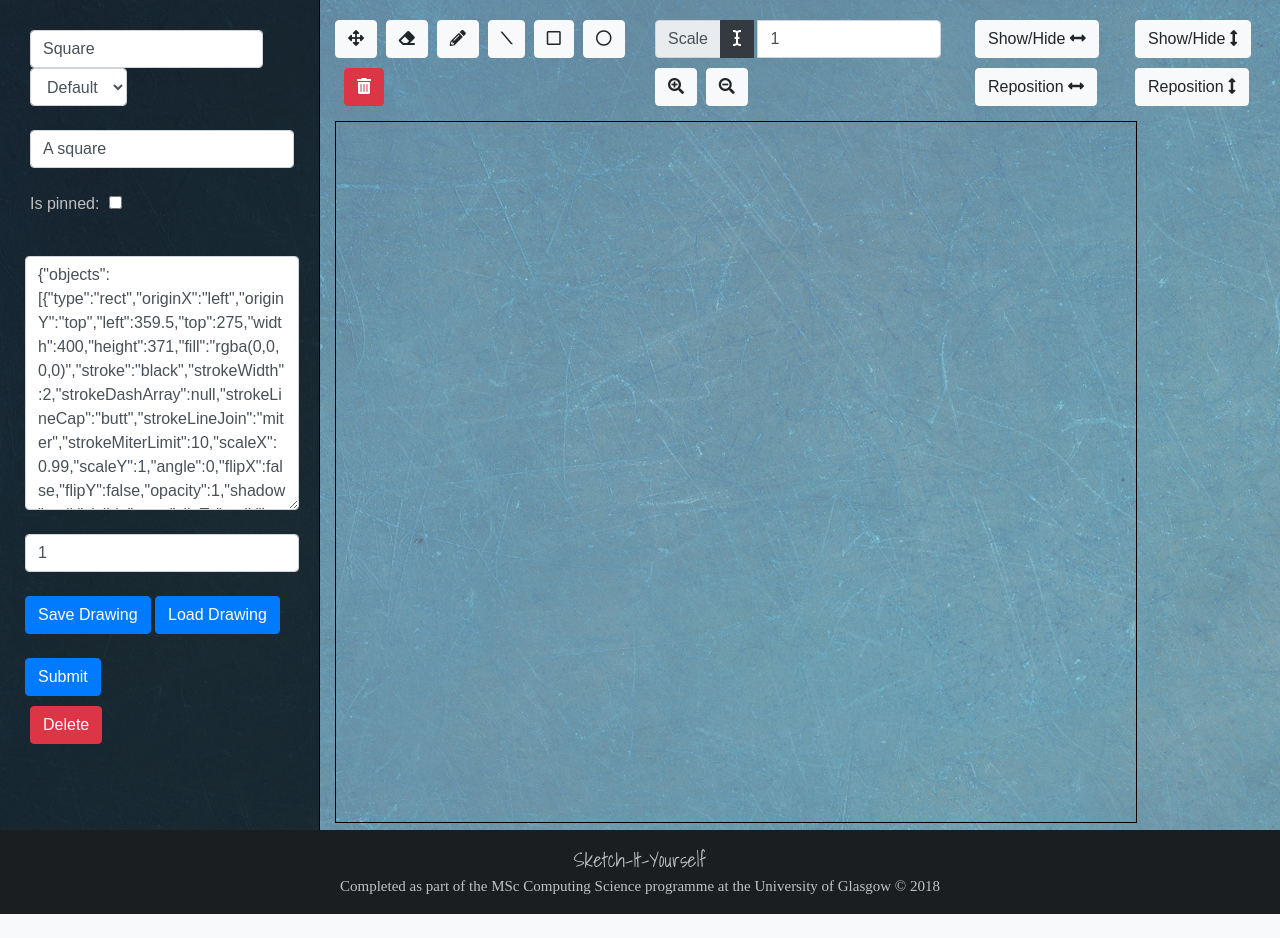
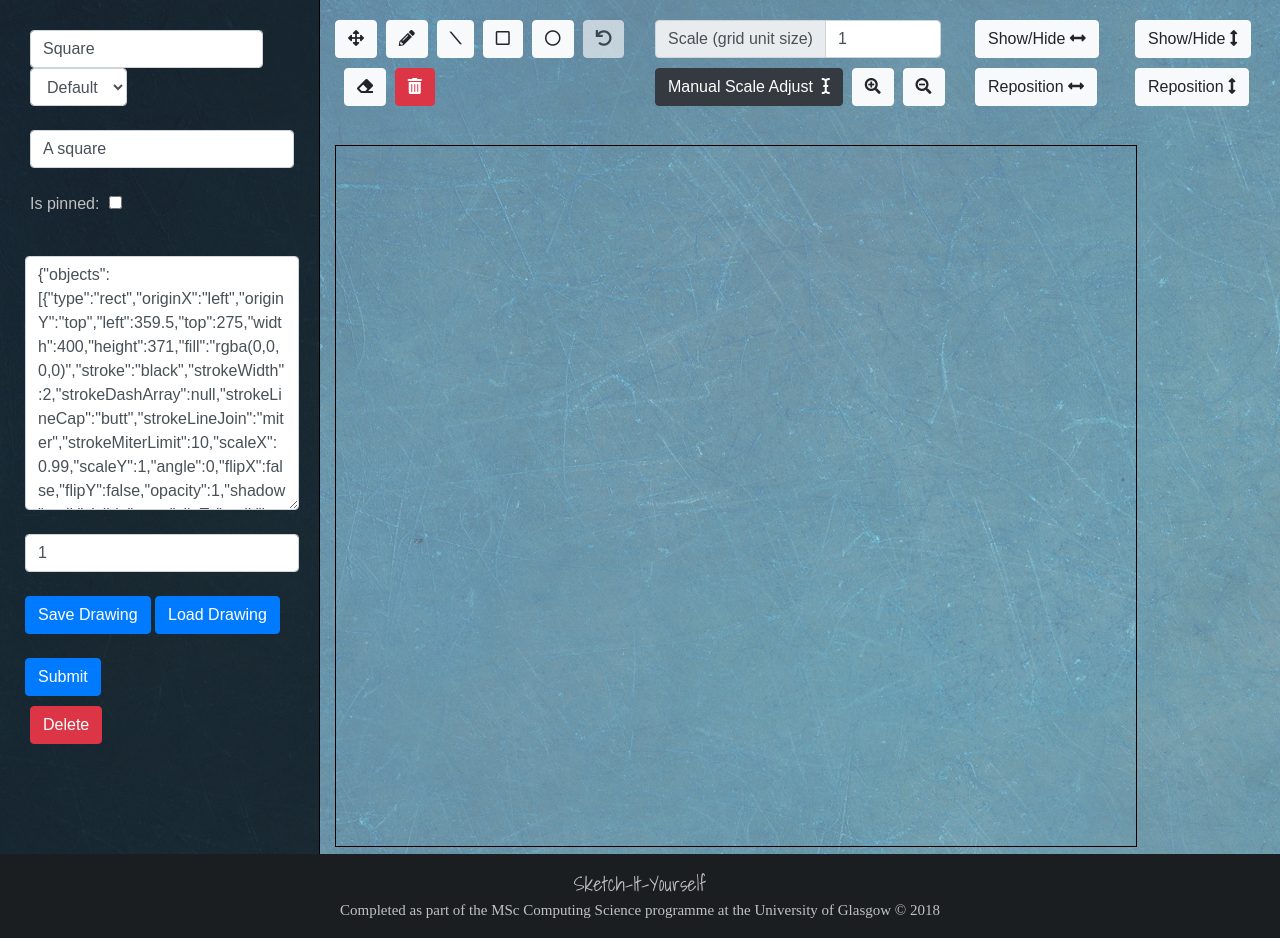
Before and after one commit to sahmed9833-ug/sketchit, a Django app: page /draw/11/8 in a window 1280 px wide. Shown: the part 74-1012 px from the top of the page. Before the commit the page ends 988 px from the top, so only its background shows below. Run offline with Django 3.2, Linux system fonts and the light colour scheme; a user stored in the database is signed in; data comes from the database, SQL or seed files in the repository; both versions use the stored data as it was after the commit; some libraries are stand-ins or nearby versions.

Commit message:
Adjustments to the way scale is interfaced with, load function fixed

```diff
--- a/draw/templates/draw/drawing-detail.html
+++ b/draw/templates/draw/drawing-detail.html
@@ -69,23 +69,23 @@
     <div class="row">
         <div class="col-4">
             <button id ="canvasInteract" type="button" class="btn btn-light" onclick="setInteractMode()" title="Move objects"><i class="fas fa-arrows-alt"></i></button>&nbsp;
-            <button id ="deleteSelected" type="button" class="btn btn-light" onclick="deleteSelected()" title="Erase selected object"><i class="fas fa-eraser"></i></button>&nbsp;
             <button id="freeDraw" type="button" class="btn btn-light" role="button" aria-pressed="true" onclick="setDrawingMode()" title="Free Draw"><i class="fas fa-pencil-alt"></i></button>&nbsp;
             <button id="drawLine" type="button" class="btn btn-light" onclick="addLine()" title="Line"><strong>⟍</strong></button>&nbsp;
             <button id="drawRect" type="button" class="btn btn-light" onclick="addRectangle()" title="Rectangle"><i class="far fa-square"></i></button>&nbsp;
             <button id ="drawCirc" type="button" class="btn btn-light" onclick="addCircle()" title="Circle"><i class="far fa-circle"></i></button>&nbsp;
+            <button id ="undo" type="button" class="btn btn-light disabled" onclick="addCircle()" title="Undo"><i class="fas fa-undo"></i></button>&nbsp;
+            <button id ="deleteSelected" type="button" class="btn btn-light" onclick="deleteSelected()" title="Erase selected object" style="margin-top: 10px"><i class="fas fa-eraser"></i></button>&nbsp;
             <button id ="clearCanvas" type="button" class="btn btn-danger" onclick="clearCanvas()" title="Clear canvas" style="margin-top: 10px"><i class="fas fa-trash-alt"></i></button>
         </div>
         <div class="col-4">
             <div class="input-group">
                 <div class="input-group-prepend">
-
-                    <span class="input-group-text" id="">Scale</span>
-                    <button id="setScaling" type="button" class="btn btn-dark" onclick="setScalingMode()"><i class="fas fa-i-cursor"></i></button>&nbsp;
+                    <span class="input-group-text" id="">Scale (grid unit size)</span>
                 </div>
-                <input id="scaleInput" type="text" class="form-control" onblur="updateScale()" placeholder="0.25" value="{% if drawing %}{{ drawing.scale }}{% else %}0.25{% endif %}">&nbsp;
+                <input id="scaleInput" type="text" class="form-control" onblur="updateScale()" placeholder="0.25" value="{% if drawing %}{{ drawing.scale }}{% else %}5{% endif %}">&nbsp;
 
             </div>
+        <button id="setScaling" type="button" class="btn btn-dark" onclick="setScalingMode()">Manual Scale Adjust &nbsp;<i class="fas fa-i-cursor"></i></button>&nbsp;
         <button id ="zoomIn" type="button" class="btn btn-light" onclick="zoomIn()" title="Zoom in" style="margin-top: 10px; margin-bottom: 10px"><i class="fas fa-search-plus"></i></button>&nbsp;
         <button id ="zoomOut" type="button" class="btn btn-light" onclick="zoomOut()" title="Zoom out" style="margin-top: 10px; margin-bottom: 10px"><i class="fas fa-search-minus"></i></button>&nbsp;
         </div>
@@ -195,7 +195,7 @@
         var constStrokeWidth = 2;
         var grid = 20;
         {% if drawing %}
-            var scale = {{ drawing.scale }};
+            var scale = {{ drawing.scale }} / 20;
         {% else %}
             var scale = 0.25;
         {% endif %}
@@ -206,8 +206,8 @@
 
         function saveJSON(){
             //  Need to pass our custom 'id' property to ensure it's loaded
-            drawing_serial = JSON.stringify(canvas.toJSON(['id', 'category', 'arrow', 'hidden', 'positionOutside', 'lineLen', 'LineAng']));
-            document.getElementById('id_scale').value = scale;
+            drawing_serial = JSON.stringify(canvas.toJSON(['id', 'category', 'arrow', 'hidden', 'positionOutside', 'lineLen', 'LineAng', 'hasControls']));
+            document.getElementById('id_scale').value = scale*20;
             document.getElementById('id_json_string').value= drawing_serial;
         }
 
@@ -218,6 +218,7 @@
             //  iterate through shape objects, performing scaleDimensions() on them to ensure dimensions are to scale
             canvas.forEachObject(function (object) {
                 if (object.category === 'shape'){
+                    object.setControlsVisibility({ mtr: false });
                     canvas.setActiveObject(object);
                     scaleDimensions();
                 }
@@ -403,9 +404,10 @@
              */
 
             var shapes = canvas.getObjects().filter(o => o.category === 'shape');
-            scale = document.getElementById('scaleInput').value;
+            scale = document.getElementById('scaleInput').value/20;
+            console.log("Scale is: " + scale);
 
-            document.getElementById("scaleInput").value = scale;
+            document.getElementById("scaleInput").value = scale*20;
                 shapes.forEach( o => {
                     canvas.setActiveObject(o);
                     scaleDimensions();
@@ -789,7 +791,7 @@
                 else if(canvas.getActiveObject().category === 'dimLine'){
                     scale = canvas.getActiveObject().text/assocShape[0].lineLen;
                 }
-                document.getElementById("scaleInput").value = scale;
+                document.getElementById("scaleInput").value = scale*20;
                 shapes.forEach( o => {
                     canvas.setActiveObject(o);
                     scaleDimensions();
```
Also changed, not shown: draw/static/draw/draw-test.html (+13 -11 lines), db.sqlite3.
